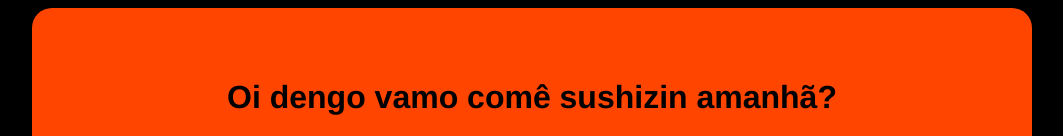
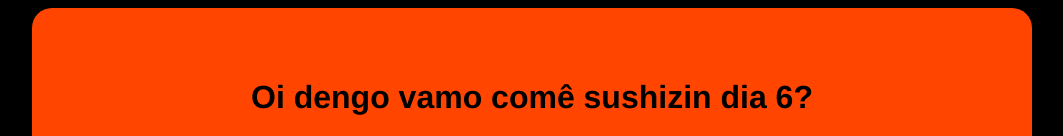
Before and after one commit to bebecamps/convitezindengo, a plain HTML site: page opa/index.html in a window 1280 px wide. Shown: the top 136 px of the page, without its empty margins (108-1171 px from the left). Drawn offline with Linux system fonts and the light colour scheme; grey boxes are pictures that could not be loaded.

Commit message:
Atualizar o index.html

```diff
--- a/opa/index.html
+++ b/opa/index.html
@@ -48,7 +48,7 @@
 <body>
 
     <div class="painel">
-        <h1> Oi dengo vamo comê sushizin amanhã?</h1>
+        <h1> Oi dengo vamo comê sushizin dia 6?</h1>
 
         <img src="https://www.folhabv.com.br/wp-content/plugins/seox-image-magick/imagick_convert.php?width=2000&height=1333&format=.jpg&quality=91&imagick=uploads.folhabv.com.br/2023/09/1aaa.jpg" alt=""
         width="250">
```
